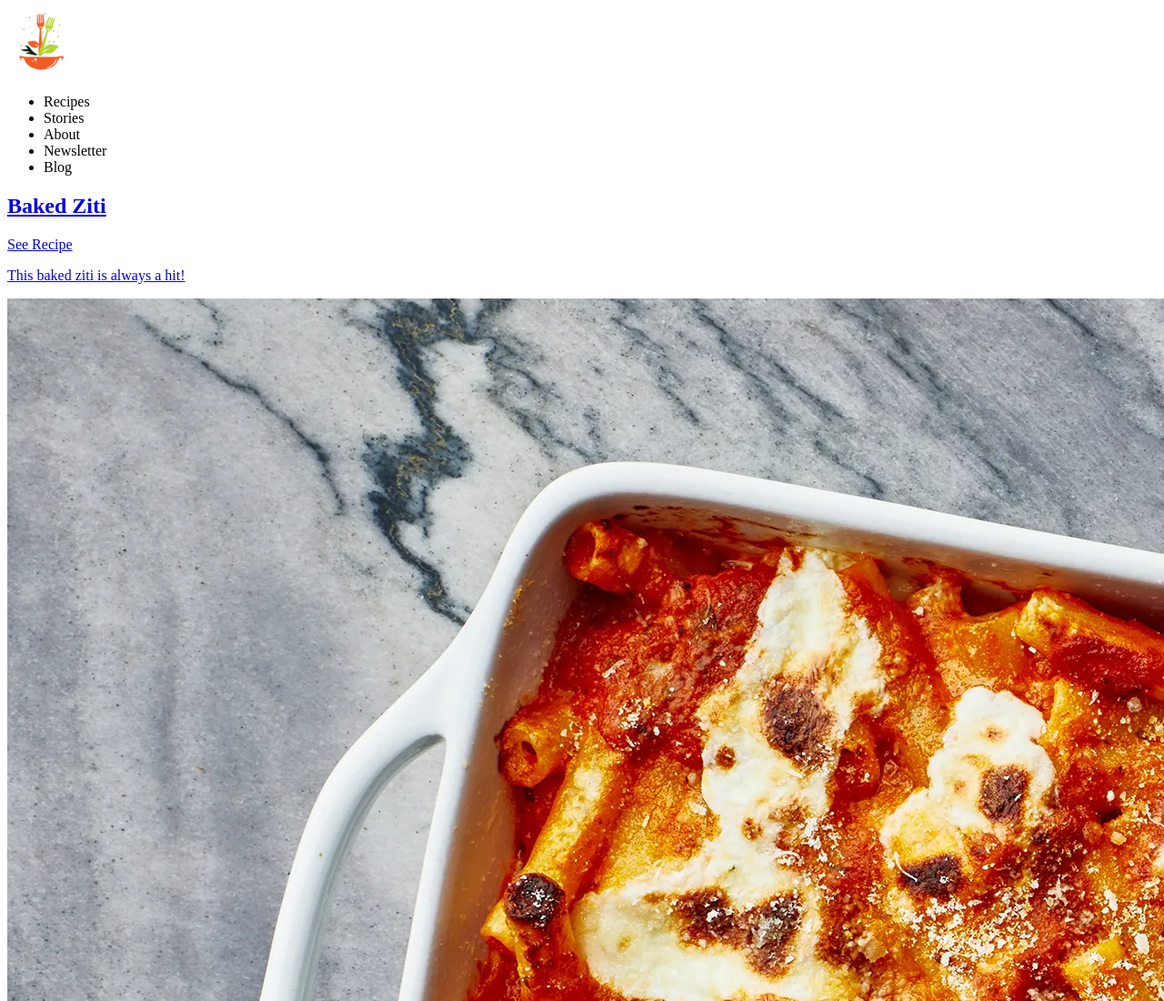
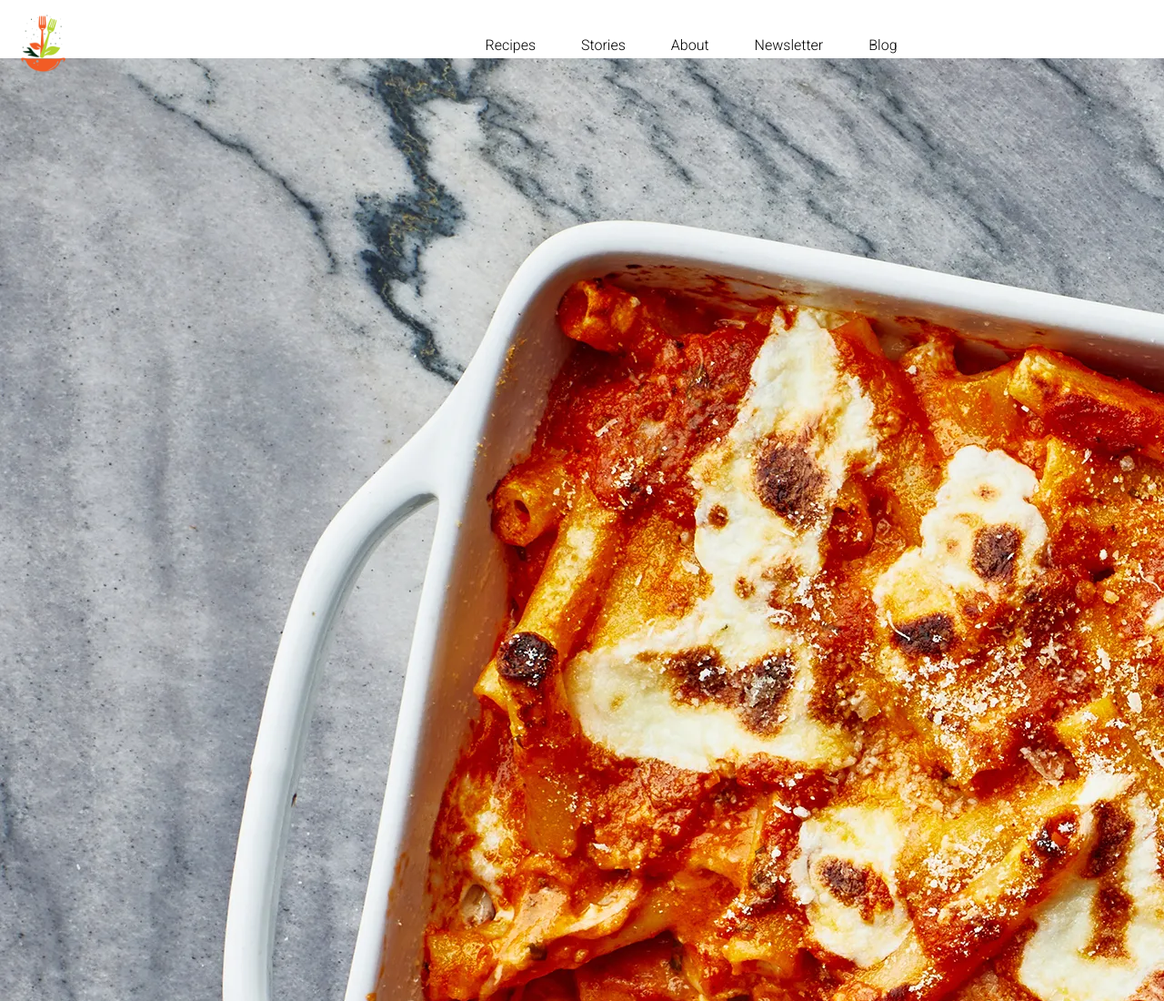
Before and after one commit to azure-span/odin-recipes, a plain HTML site: page index.html in a window 1280 px wide. Shown: the top 1100 px of the page at 91% size. Drawn offline with Linux system fonts and the light colour scheme.

Commit message:
Added Roboto Font to Head Element & Began Styling CSS
Added Roboto Google font to head Element.

Removed default margin and padding, added border box sizing.

Added root variable for main white color.

Styled header and nav elements.

```diff
--- a/css/styles.css
+++ b/css/styles.css
@@ -0,0 +1,49 @@
+/* DEFAULT RESET */
+*, *::before, *::after {
+    margin: 0;
+    padding: 0;
+    box-sizing: border-box;
+}
+/* DEFAULT RESET */
+
+/* ROOT VARIABLES */
+:root {
+    --main-white: #fff;
+}
+
+html {
+    background-color: var(--main-white);
+}
+
+/* NAV & HERO */
+
+header {
+    position: fixed;
+    height: 8vh;
+    background-color: var(--main-white);
+}
+
+.navbar {
+    display: flex;
+    justify-content: center;
+    align-items: center;
+}
+
+.logo {
+    padding: 10px;
+}
+
+.nav-items {
+    list-style: none;
+    display: flex;
+    justify-content: center;
+    align-items: center;
+    width: 100vw;
+}
+
+.nav-items li {
+    padding-left: 50px;
+    font-family: 'Roboto', sans-serif;
+}
+
+/* NAV & HERO */
--- a/index.html
+++ b/index.html
@@ -5,6 +5,9 @@
         <meta charset="UTF-8">
         <meta name="viewport" content="width=device-width, initial-scale=1.0">
         <link rel="stylesheet" href="./css/styles.css">
+        <link rel="preconnect" href="https://fonts.googleapis.com">
+        <link rel="preconnect" href="https://fonts.gstatic.com" crossorigin>
+        <link href="https://fonts.googleapis.com/css2?family=Roboto:wght@300&display=swap" rel="stylesheet">
         <title>Odin Recipes</title>
     </head>
 <!--END HEAD-->
```
